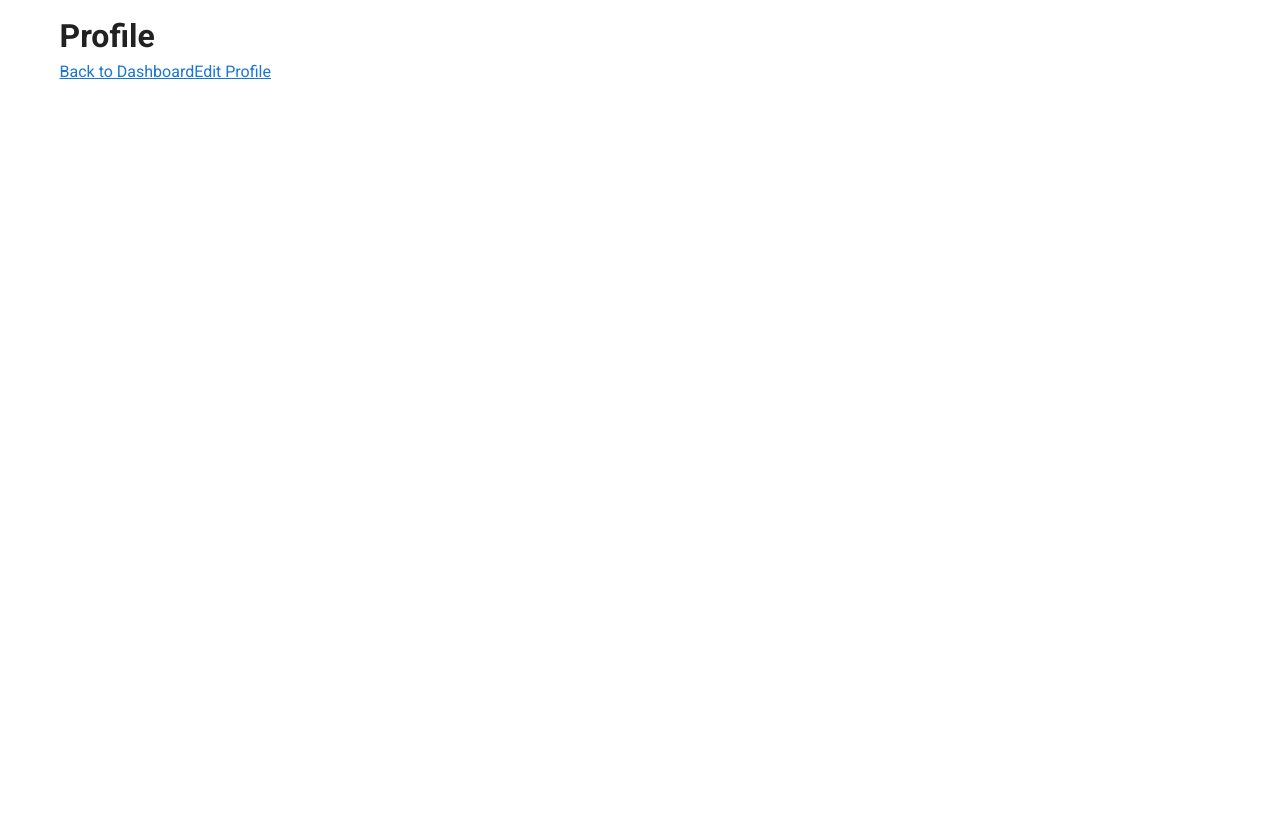
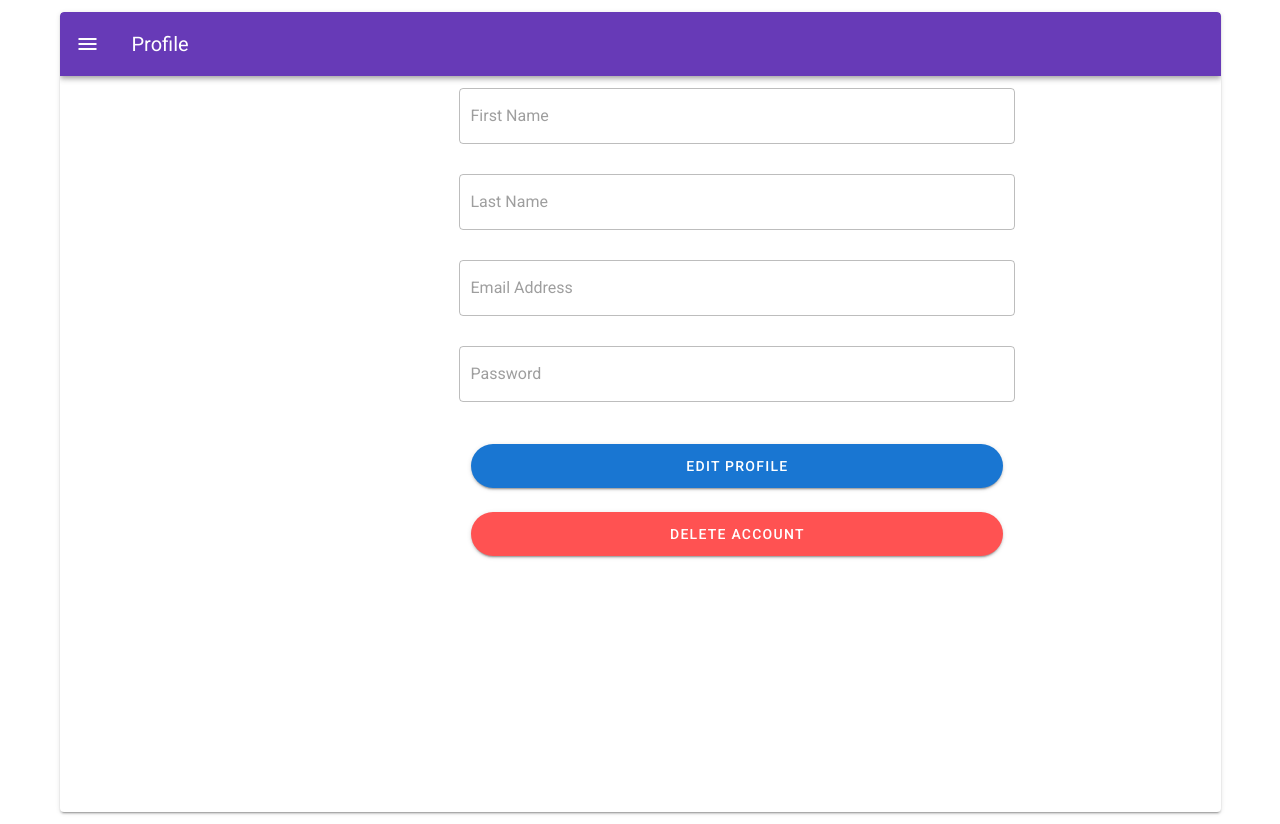
Before and after one commit to BecaLHughes/projectfrontend, a Vue app: page /profile in a window 1280 px wide. Before the commit the page ends 800 px from the top, so only its background shows below. Built offline with nearby package versions, Linux system fonts and the light colour scheme.

Commit message:
changes to vue.js files

```diff
--- a/src/views/Dashboard.vue
+++ b/src/views/Dashboard.vue
@@ -1,45 +1,37 @@
 
 <template>
   <div>
-    <v-card
-      class="mx-auto overflow-hidden"
-      height="800"
-    >
-      <v-app-bar
-        color="deep-purple"
-        dark
-      >
+    <v-card class="mx-auto overflow-hidden" height="800">
+      <v-app-bar color="deep-purple" dark>
         <v-app-bar-nav-icon @click="drawer = true"></v-app-bar-nav-icon>
 
         <v-toolbar-title>Dashboard</v-toolbar-title>
       </v-app-bar>
 
-      <v-navigation-drawer
-        v-model="drawer"
-        absolute
-        temporary
-      >
-        <v-list
-          nav
-          dense
-        >
-          <v-list-item-group
-            v-model="group"
-            active-class="deep-purple--text text--accent-4"
-          >
+      <v-navigation-drawer v-model="drawer" absolute temporary>
+        <v-list nav dense>
+          <v-list-item-group v-model="group" active-class="deep-purple--text text--accent-4">
             <v-list-item>
               <v-list-item-icon>
                 <v-icon>mdi-home</v-icon>
               </v-list-item-icon>
-              <v-list-item-title>Home</v-list-item-title>
+              <v-list-item-title><router-link to="/">Dashboard</router-link></v-list-item-title>
             </v-list-item>
 
             <v-list-item>
               <v-list-item-icon>
                 <v-icon>mdi-account</v-icon>
               </v-list-item-icon>
-              <v-list-item-title>Profile</v-list-item-title>
+              <v-list-item-title><router-link to="/profile">Profile</router-link></v-list-item-title>
             </v-list-item>
+
+            <v-list-item>
+              <v-list-item-icon>
+                <v-icon>mdi-logout</v-icon>
+              </v-list-item-icon>
+              <v-list-item-title><router-link to="/profile">Logout</router-link></v-list-item-title>
+            </v-list-item>
+
           </v-list-item-group>
         </v-list>
       </v-navigation-drawer>
@@ -53,6 +45,17 @@
           'June',
           'July'
         ]" />
+        <div>
+          <v-row>
+            <v-col>
+                <router-link to="/survey">
+                  <v-btn class="d-flex mb-6" align-items="right" color="primary" outlined rounded large>
+                    Take Survey
+                  </v-btn>
+                </router-link>
+              </v-col>
+          </v-row>
+        </div>
     </v-card>
   </div>
 </template>
--- a/src/views/EditProfile.vue
+++ b/src/views/EditProfile.vue
@@ -1,15 +1,89 @@
+<template>
+  <div>
+    <v-card class="mx-auto overflow-hidden" height="800">
+      <v-app-bar color="deep-purple" dark>
+        <v-app-bar-nav-icon @click="drawer = true"></v-app-bar-nav-icon>
+
+        <v-toolbar-title>Edit Profile</v-toolbar-title>
+      </v-app-bar>
+
+      <v-navigation-drawer v-model="drawer" absolute temporary>
+        <v-list nav dense>
+          <v-list-item-group v-model="group" active-class="deep-purple--text text--accent-4">
+            <v-list-item>
+              <v-list-item-icon>
+                <v-icon>mdi-home</v-icon>
+              </v-list-item-icon>
+              <v-list-item-title><router-link to="/">Dashboard</router-link></v-list-item-title>
+            </v-list-item>
+
+            <v-list-item>
+              <v-list-item-icon>
+                <v-icon>mdi-account</v-icon>
+              </v-list-item-icon>
+              <v-list-item-title><router-link to="/profile">Profile</router-link></v-list-item-title>
+            </v-list-item>
+
+            <v-list-item>
+              <v-list-item-icon>
+                <v-icon>mdi-logout</v-icon>
+              </v-list-item-icon>
+              <v-list-item-title><router-link to="/profile">Logout</router-link></v-list-item-title>
+            </v-list-item>
+
+          </v-list-item-group>
+        </v-list>
+
+
+      </v-navigation-drawer>
+      <div class="container">
+      <div class="row">
+         <v-col cols="12" sm="6" offset="4">
+            <form novalidate @submit.prevent="onSubmit">
+
+               <v-text-field v-model="user.fname" label="First Name" outlined></v-text-field>
+               <v-text-field v-model="user.lname" label="Last Name" outlined></v-text-field>
+               <v-text-field v-model="user.email" label="Email Address" outlined></v-text-field>
+               <v-text-field v-model="user.password" label="Password" outlined></v-text-field>
+
+                  <v-col>
+                     <v-btn rounded color="primary" large block align="right" type="submit">
+                     Save Changes
+                     </v-btn>
+                  </v-col>
+            </form>
+         </v-col>
+      </div>
+   </div>
+  </v-card>
+</div>
+</template>
+
 <script>
 export default {
-  name: 'EditProfile'
+  name: 'EditProfile',
+  data () {
+     return {
+        user: {
+         fname: String(),
+         lname: String(),
+         email: String(),
+         password: String(),
+      },
+         drawer: false,
+         group: null,
+     }
+
+  },
+
+   methods: {
+      onSubmit() {
+         console.log(this.form);
+         this.$router.push({ path: '/profile' });
+      }
+   }
 }
 </script>
-
-<template>
-  <div>
-    <h1>Edit Profile</h1>
-    <router-link to="/profile">Back to profile</router-link>
-  </div>
-</template>
 
 <style scoped>
 
--- a/src/views/ForgotPassword.vue
+++ b/src/views/ForgotPassword.vue
@@ -1,15 +1,62 @@
+
+<template>
+<div class="login-page">
+   <div class="container">
+      <div class="row">
+         <v-col cols="12" sm="6" offset="4">
+            <form novalidate @submit.prevent="onSubmit">
+               <h1>Forgot your password?</h1>
+               <p>
+                  Enter your email address below to receive an email with instructions on how to reset your password or
+                  <router-link to="/signin">sign in here.</router-link>
+               </p>
+
+               <v-text-field v-model="form.email" label="Email Address" outlined></v-text-field>
+
+               <v-row>
+                  <v-col>
+                    <div>
+                     <v-btn rounded color="primary" large block align="right" type="submit" @click="alert = !alert">
+                     Send Email
+                     </v-btn>
+                     </div>
+                  </v-col>
+                  <v-alert :value="alertsuccess" dense text type="success" transition="scale-transition">
+                  Your reset password email has been sent <strong>successfully</strong>
+                  </v-alert>
+                  <v-alert :value="alertunsuccessful" dense outlined type="error">
+                  We have been unable to send your reset password email. Please contact an admin at <strong>becalhughes@gmail.com</strong>
+                </v-alert>
+               </v-row>
+            </form>
+         </v-col>
+      </div>
+   </div>
+</div>
+</template>
+
 <script>
 export default {
-  name: 'ForgotPassword'
+  name: 'ForgotPassword',
+  data () {
+     return {
+        form: {
+         email: null,
+      },
+      alertsuccess: null,
+      alertunsuccessful: null,
+
+     }
+  },
+
+   methods: {
+      onSubmit() {
+         console.log(this.form);
+         this.$router.push({ path: '/signin' });
+      }
+   }
 }
 </script>
-
-<template>
-  <div>
-    <h1>Forgot Password</h1>
-    <router-link to="/signin">Back to sign in</router-link>
-  </div>
-</template>
 
 <style scoped>
 
--- a/src/views/Profile.vue
+++ b/src/views/Profile.vue
@@ -1,17 +1,94 @@
+<template>
+  <div>
+    <v-card class="mx-auto overflow-hidden" height="800">
+      <v-app-bar color="deep-purple" dark>
+        <v-app-bar-nav-icon @click="drawer = true"></v-app-bar-nav-icon>
+
+        <v-toolbar-title>Profile</v-toolbar-title>
+      </v-app-bar>
+
+      <v-navigation-drawer v-model="drawer" absolute temporary>
+        <v-list nav dense>
+          <v-list-item-group v-model="group" active-class="deep-purple--text text--accent-4">
+            <v-list-item>
+              <v-list-item-icon>
+                <v-icon>mdi-home</v-icon>
+              </v-list-item-icon>
+              <v-list-item-title><router-link to="/">Dashboard</router-link></v-list-item-title>
+            </v-list-item>
+
+            <v-list-item>
+              <v-list-item-icon>
+                <v-icon>mdi-account</v-icon>
+              </v-list-item-icon>
+              <v-list-item-title><router-link to="/profile">Profile</router-link></v-list-item-title>
+            </v-list-item>
+
+            <v-list-item>
+              <v-list-item-icon>
+                <v-icon>mdi-logout</v-icon>
+              </v-list-item-icon>
+              <v-list-item-title><router-link to="/signin">Logout</router-link></v-list-item-title>
+            </v-list-item>
+
+          </v-list-item-group>
+        </v-list>
+      </v-navigation-drawer>
+      <div class="container">
+      <div class="row">
+         <v-col cols="12" sm="6" offset="4">
+            <form novalidate @submit.prevent="onSubmit">
+
+               <v-text-field v-model="user.fname" label="First Name" outlined disabled></v-text-field>
+               <v-text-field v-model="user.lname" label="Last Name" outlined disabled></v-text-field>
+               <v-text-field v-model="user.email" label="Email Address" outlined disabled></v-text-field>
+               <v-text-field v-model="user.password" label="Password" outlined disabled></v-text-field>
+
+                  <v-col>
+                    <router-link to="/editprofile">
+                     <v-btn rounded color="primary" large block align="right">
+                     Edit Profile
+                     </v-btn>
+                     </router-link>
+                  </v-col>
+                  <v-col>
+                     <v-btn rounded color="error" large block align="right" type="submit">
+                     Delete Account
+                     </v-btn>
+                  </v-col>
+            </form>
+         </v-col>
+      </div>
+   </div>
+  </v-card>
+</div>
+</template>
+
 <script>
 export default {
-  name: 'Profile'
+  name: 'Profile',
+  data () {
+     return {
+        user: {
+         fname: String(),
+         lname: String(),
+         email: String(),
+         password: String(),
+      },
+         drawer: false,
+         group: null,
+     }
+
+  },
+
+   methods: {
+      onSubmit() {
+         console.log(this.form);
+         this.$router.push({ path: '/signin' });
+      }
+   }
 }
 </script>
-
-<template>
-  <div>
-    <h1>Profile</h1>
-    <router-link to="/">Back to Dashboard</router-link>
-    <router-link to="/editprofile">Edit Profile</router-link>
-  </div>
-
-</template>
 
 <style scoped>
 
--- a/src/views/SignIn.vue
+++ b/src/views/SignIn.vue
@@ -1,27 +1,3 @@
-@import
-
-<script>
-export default {
-  name: 'SignIn',
-  data () {
-     return {
-        form: {
-         email: null,
-         password: null
-      }
-     }
-  },
-
-   methods: {
-      onSubmit() {
-         console.log(this.form);
-         this.$router.push({ path: '/' });
-      }
-   }
-}
-
-</script>
-
 <template>
 <div class="login-page">
    <div class="container">
@@ -47,20 +23,10 @@ export default {
                   </v-col>
 
                   <v-col>
-                     <v-btn
-                        rounded
-                        color="primary"
-                        large
-                        block
-                        align="right"
-                        type="submit"
-                     >
+                     <v-btn rounded color="primary" large block align="right" type="submit">
                      Sign In
                      </v-btn>
                   </v-col>
-
-
-
                </v-row>
             </form>
          </v-col>
@@ -69,6 +35,28 @@ export default {
 </div>
 </template>
 
+<script>
+export default {
+  name: 'SignIn',
+  data () {
+     return {
+        form: {
+         email: null,
+         password: null
+      }
+     }
+  },
+
+   methods: {
+      onSubmit() {
+         console.log(this.form);
+         this.$router.push({ path: '/' });
+      }
+   }
+}
+
+</script>
+
 <style scoped>
 
 </style>
--- a/src/views/SignUp.vue
+++ b/src/views/SignUp.vue
@@ -1,75 +1,57 @@
-<script>
-export default {
-  name: 'SignUp',
-  data: () => ({
-      firstname: firstname,
-      lastname: lastname,
-      email: email,
-      password: password,
-      confirmpassword: confirmpassword
-    }),
-}
-</script>
-
 <template>
 <div class="login-page">
    <div class="container">
       <div class="row">
-               <v-col
-                  cols="12"
-                  sm="6"
-                  offset="4"
-               >
+         <v-col cols="12" sm="6" offset="4">
+            <form novalidate @submit.prevent="onSubmit">
                <h1>Sign up</h1>
                <p>
-                  Already have an account? <router-link to="/signin">Sign in here</router-link>
+                  Already have an account?
+                  <router-link to="/signin">Sign in here</router-link>
                </p>
 
-               <v-text-field
-                  v-model= "firstname"
-                  label="First Name"
-                  outlined
-               ></v-text-field>
+               <v-text-field v-model="form.fname" label="First Name" outlined></v-text-field>
+               <v-text-field v-model="form.lname" label="Last Name" outlined></v-text-field>
+               <v-text-field v-model="form.email" label="Email Address" outlined></v-text-field>
+               <v-text-field v-model="form.password" label="Password" outlined></v-text-field>
+               <v-text-field v-model="form.confirmpassword" label="Confirm Password" outlined></v-text-field>
 
-               <v-text-field
-                  v-model= "lastname"
-                  label="Last Name"
-                  outlined
-               ></v-text-field>
-
-               <v-text-field
-                  v-model= "email"
-                  label="Email Address"
-                  outlined
-               ></v-text-field>
-
-               <v-text-field
-                  v-model= "password"
-                  label="Password"
-                  outlined
-               ></v-text-field>
-
-               <v-text-field
-                  v-model= "confirmpassword"
-                  label="Confirm Password"
-                  outlined
-               ></v-text-field>
-
-               <router-link to="/">
-               <v-btn
-                  rounded
-                  color="primary"
-                  large
-                  align="right"
-               >
+                  <v-col>
+                     <v-btn rounded color="primary" large block align="right" type="submit">
                      Sign up
                      </v-btn>
-               </router-link>
+                  </v-col>
+            </form>
          </v-col>
       </div>
    </div>
 </div>
 </template>
 
-<style>
+<script>
+export default {
+  name: 'SignUp',
+  data () {
+     return {
+        form: {
+         fname: null,
+         lname: null,
+         email: null,
+         password: null,
+         confirmpassword: null
+      }
+     }
+  },
+
+   methods: {
+      onSubmit() {
+         console.log(this.form);
+         this.$router.push({ path: '/' });
+      }
+   }
+}
+</script>
+
+<style scoped>
+
 </style>
```
Also changed, not shown: 1 other file (tests, documents, lock files or other folders). Lines whose indentation alone changed are shown as unchanged.
